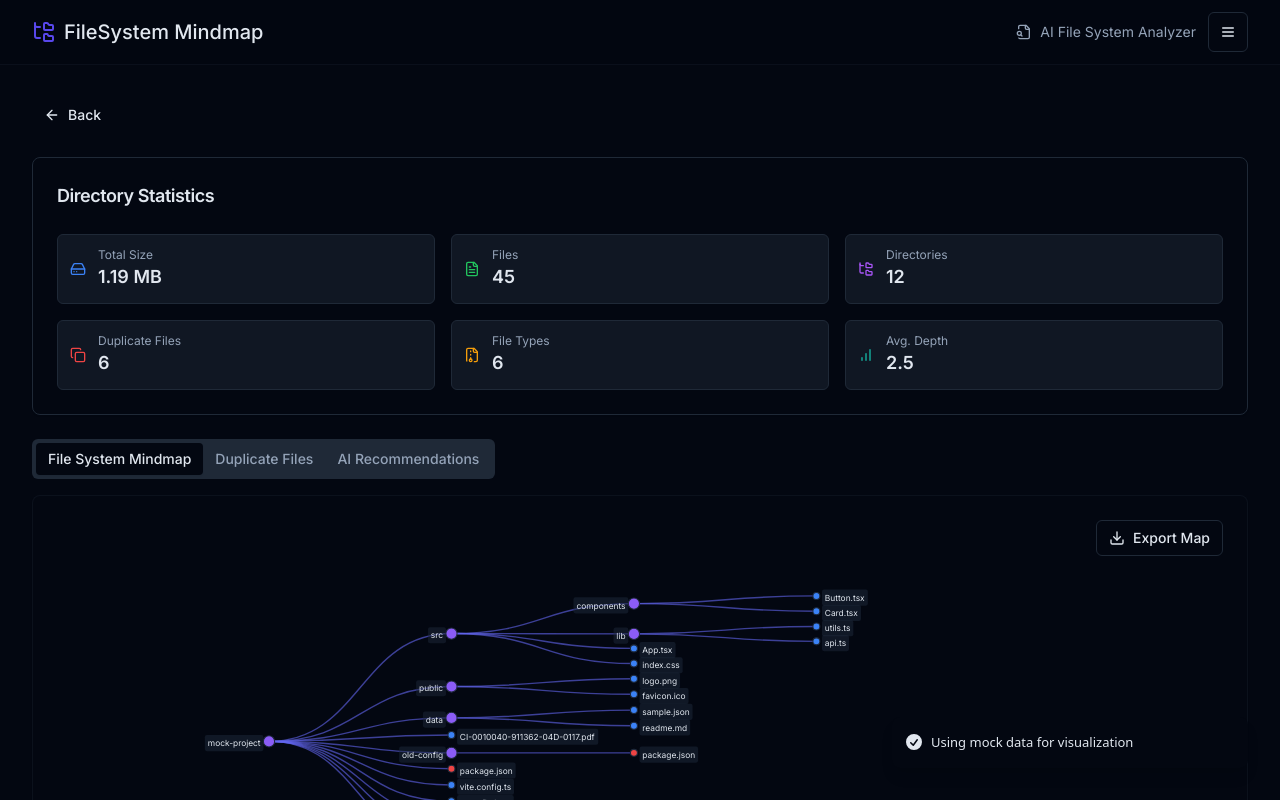
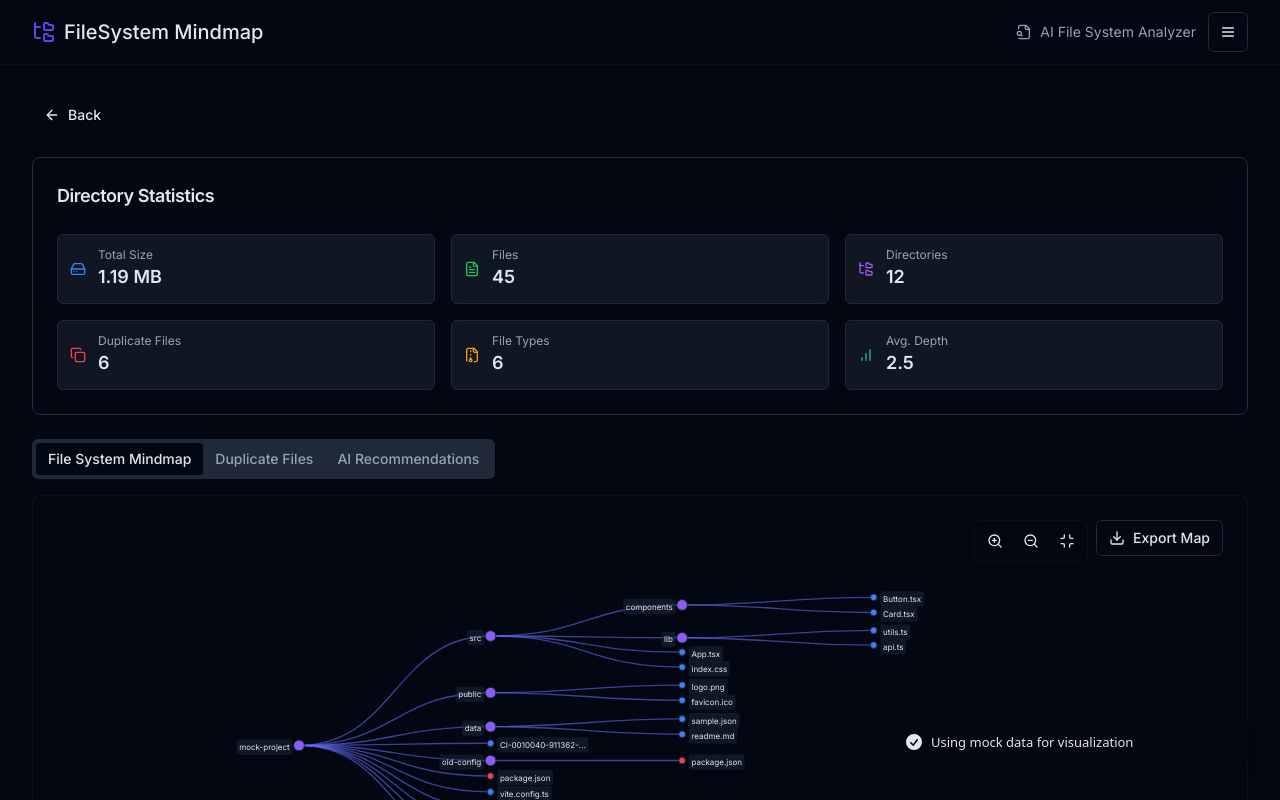
Before and after one commit to thebacons/mindweave-file-architect, a React (Vite) app: page / in a window 1280 px wide. Both pictures are taken after a click on the button "Use Mock Data". Shown: the top 800 px of the page. Built offline with nearby package versions, Linux system fonts and the light colour scheme.

Commit message:
Refactor: Improve mindmap layout and spacing
- Increased base node spacing.
- Dynamically scaled size based on node count and text length.
- Improved text positioning and truncation.
- Enhanced initial zoom.

```diff
--- a/src/components/MindMap.tsx
+++ b/src/components/MindMap.tsx
@@ -7,7 +7,7 @@ import MindMapLegend from "./mindmap/MindMapLegend";
 import MindMapEmpty from "./mindmap/MindMapEmpty";
 import { createMindMapVisualization, exportMindMapAsSVG, exportMindMapAsJPG } from "@/lib/mindMapUtils";
 import { Button } from "@/components/ui/button";
-import { Download, FileDown } from "lucide-react";
+import { Download, FileDown, ZoomIn, ZoomOut, Minimize } from "lucide-react";
 import {
   DropdownMenu,
   DropdownMenuContent,
@@ -25,34 +25,51 @@ interface MindMapProps {
 
 const MindMap = ({ data }: MindMapProps) => {
   const svgRef = useRef<SVGSVGElement>(null);
+  const containerRef = useRef<HTMLDivElement>(null);
   const [dimensions, setDimensions] = useState({ width: 800, height: 600 });
+  const [zoomLevel, setZoomLevel] = useState(1);
 
+  // Enhanced resize handler for more responsive dimensions
   useEffect(() => {
-    if (!data || !svgRef.current) return;
+    if (!svgRef.current || !containerRef.current) return;
 
     const handleResize = () => {
-      const container = svgRef.current?.parentElement;
-      if (container) {
+      if (containerRef.current) {
+        // Get the actual container size
+        const container = containerRef.current;
+        const { width, height } = container.getBoundingClientRect();
+
+        // Set minimum dimensions to ensure good visualization
         setDimensions({
-          width: container.clientWidth,
-          height: container.clientHeight,
+          width: Math.max(800, width - 20), // Slight padding
+          height: Math.max(500, height - 20), // Slight padding
         });
       }
     };
 
+    // Initial sizing
     handleResize();
+
+    // Add resize listener
+    const resizeObserver = new ResizeObserver(handleResize);
+    resizeObserver.observe(containerRef.current);
     window.addEventListener("resize", handleResize);
 
     return () => {
+      if (containerRef.current) {
+        resizeObserver.unobserve(containerRef.current);
+      }
       window.removeEventListener("resize", handleResize);
     };
   }, []);
 
+  // Recreate visualization when data or dimensions change
   useEffect(() => {
     if (!data || !svgRef.current) return;
     createMindMapVisualization(svgRef, data, dimensions);
   }, [data, dimensions]);
 
+  // SVG Export handler
   const handleExportSVG = () => {
     if (!svgRef.current || !data) return;
 
@@ -66,6 +83,7 @@ const MindMap = ({ data }: MindMapProps) => {
     }
   };
 
+  // JPG Export handler
   const handleExportJPG = () => {
     if (!svgRef.current || !data) return;
 
@@ -79,6 +97,7 @@ const MindMap = ({ data }: MindMapProps) => {
     }
   };
 
+  // FreeMind export handler
   const handleExportAsFreemind = () => {
     if (!data) return;
 
@@ -99,6 +118,31 @@ const MindMap = ({ data }: MindMapProps) => {
       console.error("Error exporting as FreeMind:", error);
       toast.error("Failed to export as FreeMind format");
     }
+  };
+
+  // Custom zoom controls
+  const handleZoomIn = () => {
+    if (!svgRef.current) return;
+    const svg = d3.select(svgRef.current);
+    const zoom = d3.zoom<SVGSVGElement, unknown>().scaleExtent([0.1, 3]);
+    svg.transition().call(zoom.scaleBy as any, 1.2);
+    setZoomLevel(prev => Math.min(3, prev * 1.2));
+  };
+
+  const handleZoomOut = () => {
+    if (!svgRef.current) return;
+    const svg = d3.select(svgRef.current);
+    const zoom = d3.zoom<SVGSVGElement, unknown>().scaleExtent([0.1, 3]);
+    svg.transition().call(zoom.scaleBy as any, 0.8);
+    setZoomLevel(prev => Math.max(0.1, prev * 0.8));
+  };
+
+  const handleResetZoom = () => {
+    if (!svgRef.current) return;
+    const svg = d3.select(svgRef.current);
+    const zoom = d3.zoom<SVGSVGElement, unknown>().scaleExtent([0.1, 3]);
+    svg.transition().call(zoom.transform as any, d3.zoomIdentity.translate(250, 75).scale(0.6));
+    setZoomLevel(0.6);
   };
 
   // Simple function to convert data to FreeMind XML format
@@ -141,8 +185,38 @@ const MindMap = ({ data }: MindMapProps) => {
   }
 
   return (
-    <div className={cn("w-full h-full min-h-[500px] relative")}>
-      <div className="absolute top-2 right-2 z-10">
+    <div className={cn("w-full h-full min-h-[500px] relative")} ref={containerRef}>
+      <div className="absolute top-2 right-2 z-10 flex gap-2">
+        <div className="bg-background/80 backdrop-blur-sm border border-border/30 rounded-md p-1 flex gap-1">
+          <Button
+            variant="ghost"
+            size="icon"
+            onClick={handleZoomIn}
+            className="h-8 w-8"
+            title="Zoom In"
+          >
+            <ZoomIn className="h-4 w-4" />
+          </Button>
+          <Button
+            variant="ghost"
+            size="icon"
+            onClick={handleZoomOut}
+            className="h-8 w-8"
+            title="Zoom Out"
+          >
+            <ZoomOut className="h-4 w-4" />
+          </Button>
+          <Button
+            variant="ghost"
+            size="icon"
+            onClick={handleResetZoom}
+            className="h-8 w-8"
+            title="Reset Zoom"
+          >
+            <Minimize className="h-4 w-4" />
+          </Button>
+        </div>
+
         <DropdownMenu>
           <DropdownMenuTrigger asChild>
             <Button variant="outline" size="sm" className="gap-2">
--- a/src/lib/mindMapUtils.ts
+++ b/src/lib/mindMapUtils.ts
@@ -1,4 +1,3 @@
-
 import * as d3 from "d3";
 import { DirectoryNode } from "@/types/filesystem";
 import { toast } from "sonner";
@@ -138,6 +137,31 @@ export const exportMindMapAsJPG = (
   img.src = url;
 };
 
+// Calculate optimal tree size based on node count
+const calculateOptimalTreeSize = (hierarchy: d3.HierarchyNode<DirectoryNode>) => {
+  // Count total nodes
+  const nodeCount = hierarchy.descendants().length;
+
+  // Calculate tree depth
+  const depth = hierarchy.height;
+
+  // Find max text length at each level
+  const maxLabelLength = hierarchy.descendants()
+    .reduce((max, node) => Math.max(max, node.data.name.length), 0);
+
+  // Base size adjusted for node count
+  const baseHeight = Math.max(600, nodeCount * 15);
+  const baseWidth = Math.max(800, maxLabelLength * 10, nodeCount * 25);
+
+  // Adjust for depth - deeper trees need more width
+  const widthMultiplier = Math.min(2.5, Math.max(1.5, depth / 4));
+
+  return {
+    height: baseHeight,
+    width: baseWidth * widthMultiplier
+  };
+};
+
 // Create D3 visualization for the mind map
 export const createMindMapVisualization = (
   svgRef: React.RefObject<SVGSVGElement>,
@@ -157,22 +181,32 @@ export const createMindMapVisualization = (
   // Create a hierarchical layout
   const hierarchy = d3.hierarchy(data);
 
+  // Calculate optimal size based on data complexity
+  const optimalSize = calculateOptimalTreeSize(hierarchy);
+
+  // Dynamic separation based on node count
+  const nodeSeparationFactor = Math.min(4, Math.max(2.5, hierarchy.descendants().length / 100 + 2));
+
   // Increase vertical spacing between nodes for better readability
   const treeLayout = d3.tree<DirectoryNode>()
-    .size([height - 150, width - 400]) // Increased spacing horizontally and vertically
+    .size([Math.min(height - 100, optimalSize.height), Math.min(width - 300, optimalSize.width)])
     .separation((a, b) => {
-      // Custom separation function to add more space between nodes
-      // Base separation is 2 units, but we add more for nodes with longer names
-      const baseSpacing = 2;
-      const additionalSpacing = Math.max(0, (a.data.name.length + b.data.name.length) / 60);
-      return baseSpacing + additionalSpacing;
+      // Enhanced separation function
+      // Base separation is higher (3-4 units), plus we add more for nodes with longer names
+      // Also consider the depth of the nodes - deeper nodes might need more separation
+      const baseSpacing = nodeSeparationFactor;
+      const depthFactor = Math.max(1, (a.depth + b.depth) / 10);
+      const nameLengthFactor = Math.max(0, (a.data.name.length + b.data.name.length) / 40);
+      const siblingFactor = a.parent === b.parent ? 1 : 1.2;
+
+      return (baseSpacing + nameLengthFactor + depthFactor) * siblingFactor;
     });
 
   const root = treeLayout(hierarchy);
 
   // Create a group for the entire visualization with zoom capability
   const g = svg.append("g")
-    .attr("transform", `translate(220, 75)`); // Increased margins for better spacing
+    .attr("transform", `translate(250, 75)`); // Increased left margin for more space
 
   // Add links between nodes
   g.selectAll(".link")
@@ -198,9 +232,13 @@ export const createMindMapVisualization = (
   // Add background rectangles for better hover behavior with increased size
   nodeGroups.append("rect")
     .attr("class", "node-bg")
-    .attr("x", d => d.children ? -160 : 10) // Position based on whether node has children
+    .attr("x", d => d.children ? -180 : 10) // More space for directory names
     .attr("y", -20) // Increased height
-    .attr("width", 150) // Increased width for longer filenames
+    .attr("width", d => {
+      // Dynamically size width based on text length
+      const nameLength = d.data.name.length;
+      return d.children ? Math.max(150, nameLength * 5) : Math.max(150, nameLength * 4);
+    }) // Dynamic width for longer filenames
     .attr("height", 40) // Increased height for better click area
     .attr("fill", "transparent") // Transparent by default
     .attr("rx", 4); // Rounded corners
@@ -216,14 +254,29 @@ export const createMindMapVisualization = (
     .attr("stroke", "#1e293b")
     .attr("stroke-width", 1.5);
 
+  // More aggressive truncation based on depth and node density
+  const calculateTruncateLength = (node: d3.HierarchyNode<DirectoryNode>) => {
+    // Deeper nodes get shorter names
+    const depthFactor = Math.max(10, 40 - node.depth * 5);
+    // Adjust based on number of siblings
+    const siblingCount = node.parent ? node.parent.children!.length : 1;
+    const siblingFactor = Math.max(15, 35 - siblingCount * 1.5);
+
+    return Math.min(depthFactor, siblingFactor);
+  };
+
   // Add node labels with more stable positioning and improved spacing
   const labels = nodeGroups.append("text")
     .attr("dy", "0.31em")
-    .attr("x", d => d.children ? -12 : 12)
+    .attr("x", d => d.children ? -14 : 14) // Increased spacing from node circles
     .attr("text-anchor", d => d.children ? "end" : "start")
     .attr("font-size", "12px") // Slightly larger font
     .attr("pointer-events", "none") // Prevent the text from capturing mouse events
-    .text(d => truncateText(d.data.name, 30)) // Shorter text to prevent overlap
+    .text(d => {
+      // Dynamic truncation based on node density and depth
+      const maxLength = calculateTruncateLength(d);
+      return truncateText(d.data.name, maxLength);
+    })
     .attr("fill", "currentColor")
     .attr("class", "node-text")
     .attr("dominant-baseline", "middle"); // Better vertical alignment
@@ -296,6 +349,11 @@ export const createMindMapVisualization = (
 
   svg.call(zoom as any);
 
-  // Initial zoom to fit more content
-  svg.call(zoom.transform as any, d3.zoomIdentity.translate(220, 75).scale(0.7)); // More zoomed out initially
+  // Calculate initial zoom based on tree size and viewport
+  const autoScale = Math.min(0.9, Math.max(0.4, 800 / optimalSize.width));
+
+  // Initial zoom to fit content better
+  svg.call(zoom.transform as any, d3.zoomIdentity
+    .translate(250, 75)
+    .scale(autoScale)); // Automatically calculate zoom level
 };
```
